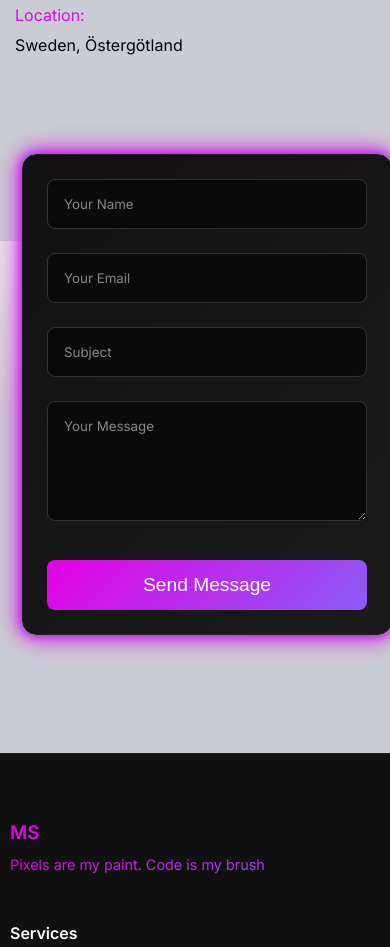
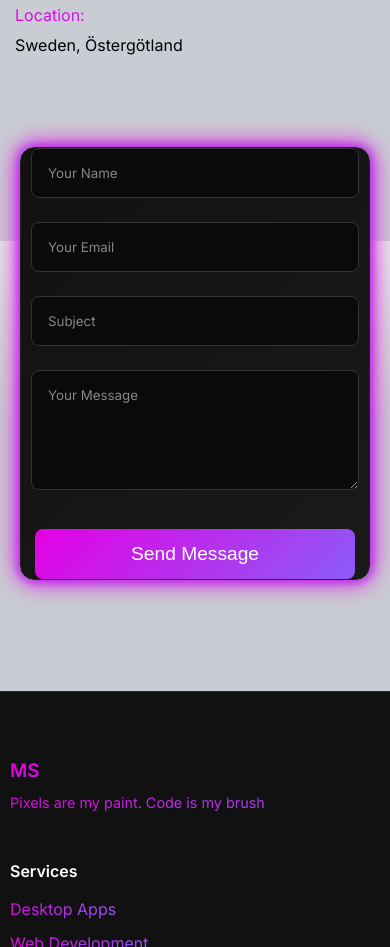
Before and after one commit to Msjunior10/MyPortfolio, a website: page portfolio/portfolio.html in a window 390 px wide. Shown: the part 7355-8302 px from the top of the page. Drawn offline with Linux system fonts and the light colour scheme; animation ran at ten frames a second.

Commit message:
More resposive design for smaller phones

```diff
--- a/portfolio/portfolio.css
+++ b/portfolio/portfolio.css
@@ -2518,6 +2518,11 @@ body.dark .mobile-menu-toggle span {
 
 @media (max-width: 440px) {
   .contact-form {
-    margin-right: 20px;
-  }
-}
+    margin: 0 auto;
+    width: 100vw;
+    max-width: 350px;
+    padding: 0 10px;
+    box-sizing: border-box;
+    display: block;
+  }
+}
```
